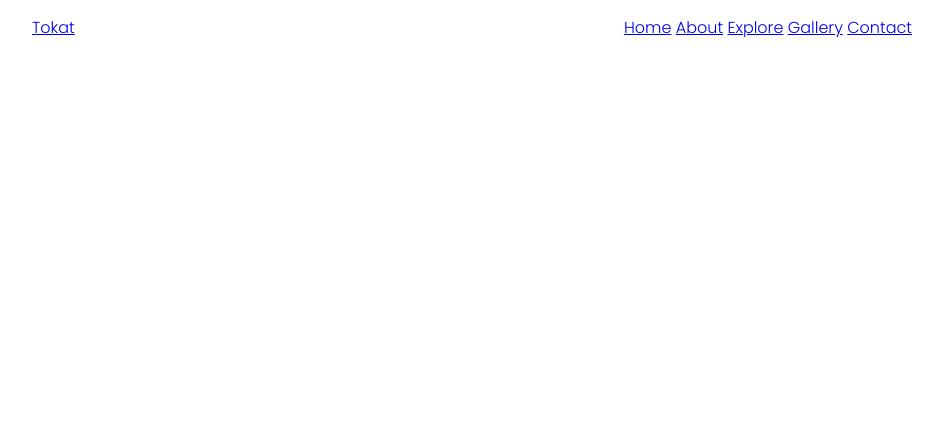
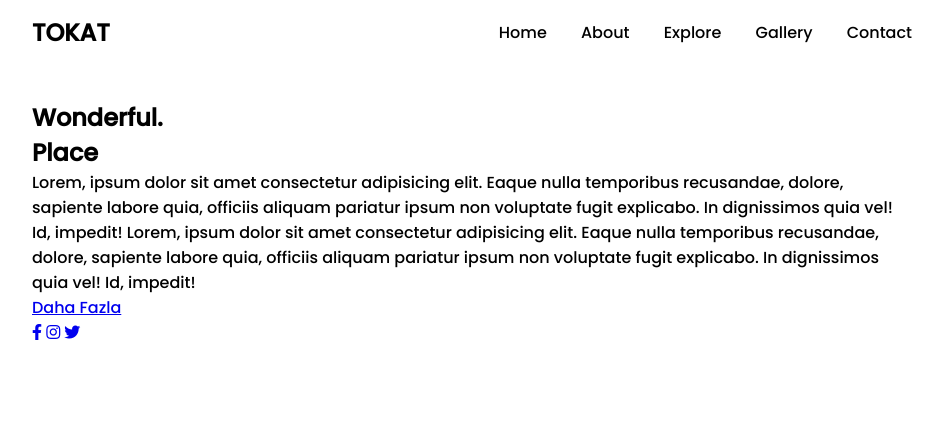
Before and after one commit to onursnmz/tokat_website_design, a plain HTML site: page index.html in a window 1280 px wide. Shown: the whole page, without its empty margins (168-1111 px from the left). Drawn offline with Linux system fonts and the light colour scheme.

Commit message:
Update css

```diff
--- a/index.html
+++ b/index.html
@@ -22,5 +22,24 @@
         </div>
     </header>
 
+    <section class="home">
+
+        <div class="content">
+            <h1>Wonderful. <br><span>Place</span></h1>
+            <p>Lorem, ipsum dolor sit amet consectetur adipisicing elit.
+                 Eaque nulla temporibus recusandae, dolore, sapiente labore quia,
+                  officiis aliquam pariatur ipsum non voluptate fugit explicabo.
+                  In dignissimos quia vel! Id, impedit! Lorem, ipsum dolor sit amet consectetur adipisicing elit.
+                  Eaque nulla temporibus recusandae, dolore, sapiente labore quia,
+                   officiis aliquam pariatur ipsum non voluptate fugit explicabo.
+                   In dignissimos quia vel! Id, impedit!</p>
+            <a href="#">Daha Fazla</a>
+        </div>
+        <div class="media-icons">
+            <a href="#"><i class="fab fa-facebook-f"></i></a>
+            <a href="#"><i class="fab fa-instagram"></i></a>
+            <a href="#"><i class="fab fa-twitter"></i></a>
+        </div>
+
 </body>
 </html>
--- a/style.css
+++ b/style.css
@@ -1,5 +1,5 @@
 
-  @import url('https://fonts.googleapis.com/css2?family=Poppins:wght@100;300&display=swap');
+  @import url('https://fonts.googleapis.com/css2?family=Poppins:wght@100;500&display=swap');
 
 *{
     margin: 0;
@@ -21,3 +21,52 @@ header{
     padding: 15px 200px;
     transition: 0.5s ease;
 }
+
+header .brand{
+
+    color: #000;
+    font-size: 1.5em;
+    font-weight: 700;
+    text-transform: uppercase;
+    text-decoration: none;
+}
+
+header .navigation{
+
+    position: relative;
+}
+
+header .navigation .navigation-items a{
+
+    position: relative;
+    color: #000;
+    font-size: 1em;
+    font-weight: 500;
+    text-decoration: none;
+    margin-left: 30px;
+    transition: 0.3s ease;
+}
+
+header .navigation .navigation-items a::before{
+
+    content: '';
+    position: absolute;
+    background: #000;
+    width: 0;
+    height: 3px;
+    bottom: 0;
+    left: 0;
+    transition: 0.3s ease;
+
+}
+
+header .navigation .navigation-items a:hover:before{
+
+    width: 100%;
+
+}
+
+section{
+
+    padding: 100px 200px;
+}
```
